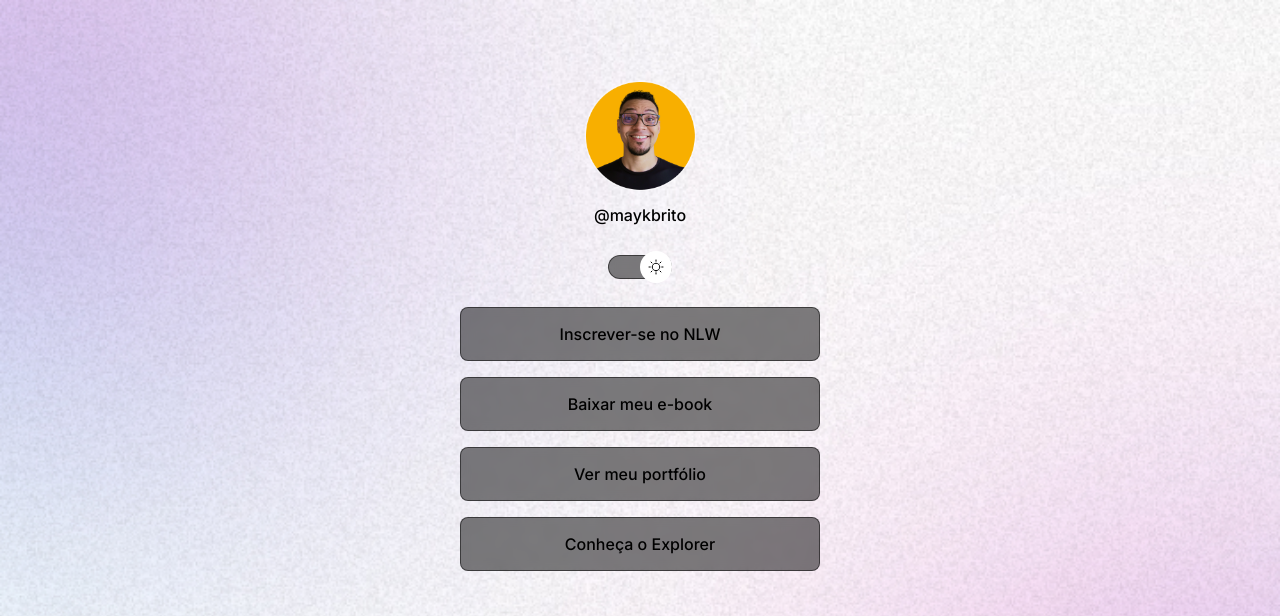
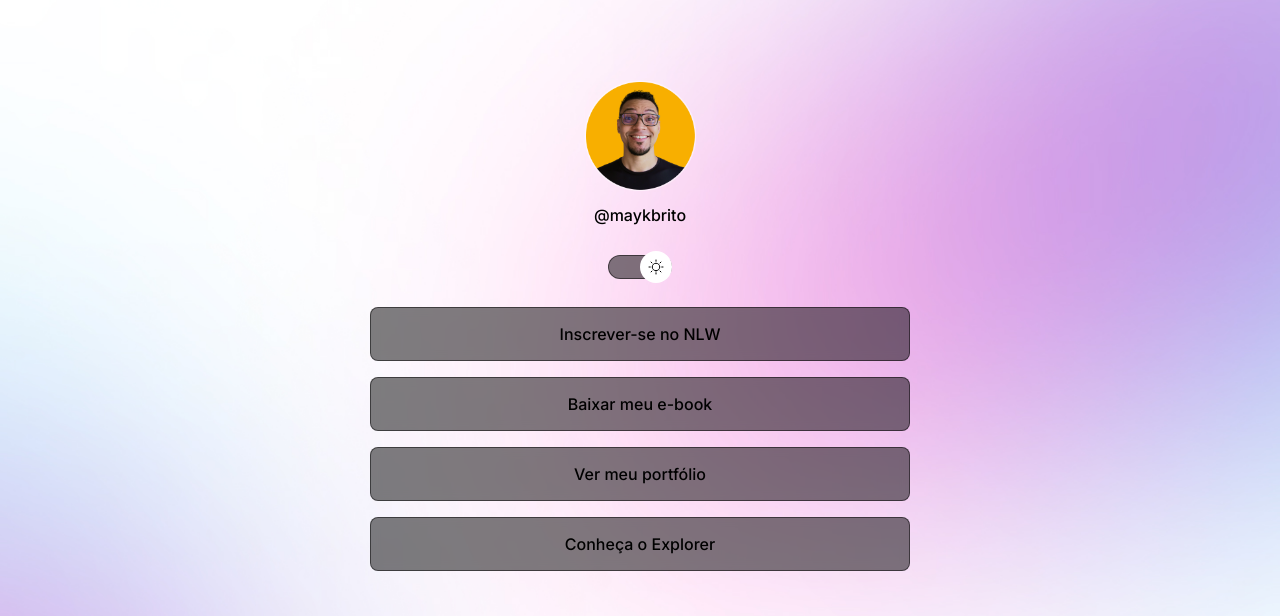
Before and after one commit to SivaldoOliveira/Curso_Rocketseat, a plain HTML site: page index.html in a window 1280 px wide. Shown: the top 616 px of the page. Drawn offline with nearby package versions, Linux system fonts and the light colour scheme.

Commit message:
Atualização250723

```diff
--- a/style.css
+++ b/style.css
@@ -32,6 +32,7 @@ body {
   */
 
   background: var(--bg-url) no-repeat top center/cover;
+  height: 100vh;
 }
 
 body * {
@@ -40,8 +41,10 @@ body * {
 }
 
 #container {
-  width: 360px;
+  width: 100%;
+  max-width: 588px;
   margin: 56px auto 0px;
+  padding: 0 24px;
 }
 
 /*profile */
@@ -80,11 +83,16 @@ body * {
   right: 0;
   z-index: 1;
   transform: translateY(-50%);
+
+  animation: slide-back 0.2s;
 }
 
 .light #switch button {
-  right: 0;
-  left: initial;
+  animation: slide-in 0.2s forwards;
+}
+
+#switch button:hover {
+  outline: 8px solid var(--highlight-color);
 }
 
 #switch span {
@@ -160,3 +168,34 @@ footer {
   text-align: center;
   font-size: 14px;
 }
+
+/*media queries */
+
+@media (min-width: 700px) {
+  :root {
+    --br-url: url(./assets/bg-desktop.jpg);
+  }
+
+  .light {
+    --bg-url: url(./assets/bg-desktop-light.jpg);
+  }
+}
+
+/*animation */
+@keyframes slide-in {
+  from {
+    left: 0;
+  }
+  to {
+    left: 50%;
+  }
+}
+
+@keyframes slide-back {
+  from {
+    left: 50%;
+  }
+  to {
+    left: 0;
+  }
+}
```
Also changed, not shown: 1 other file.
